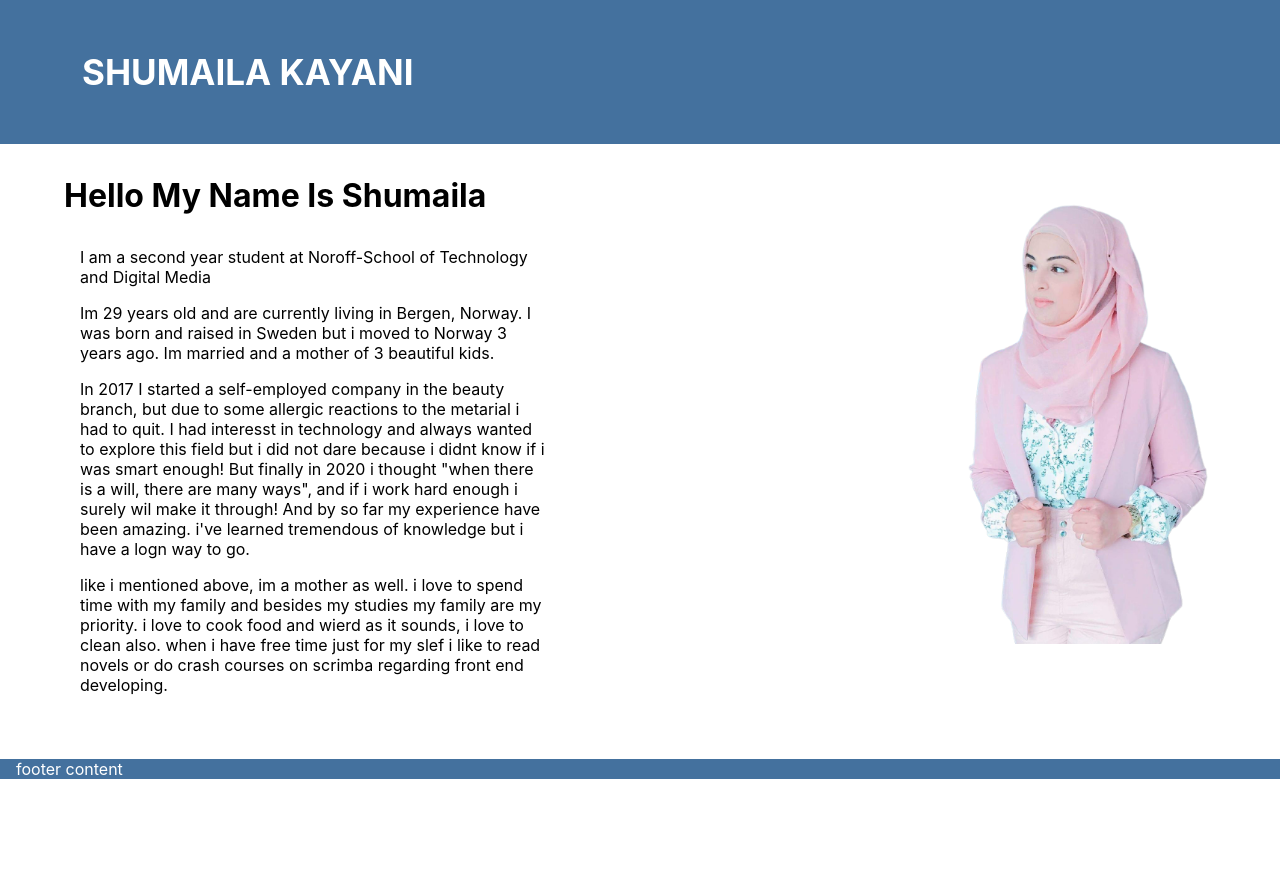
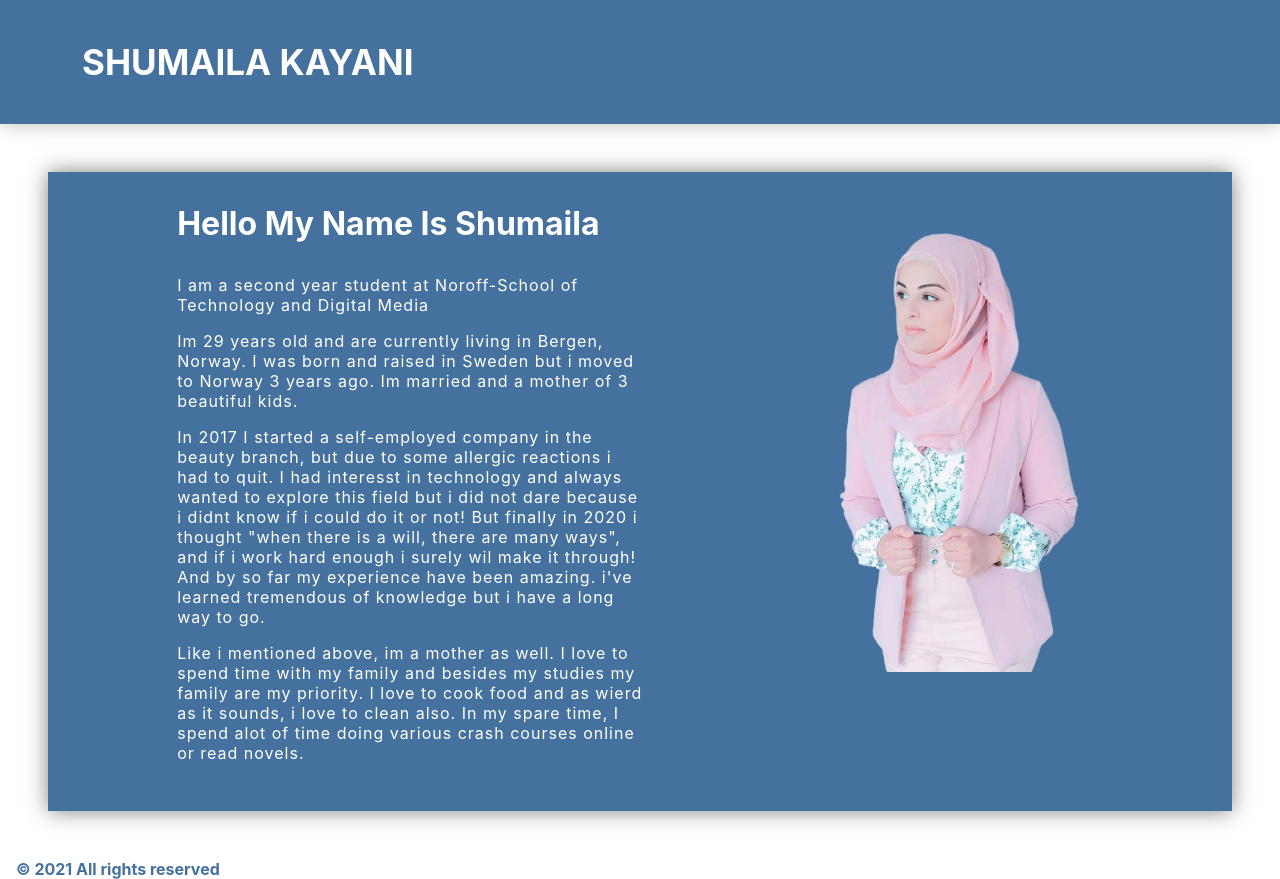
Before and after one commit to Shumailakayani06/profil, a plain HTML site: page index.html in a window 1280 px wide. Before the commit the page ends 800 px from the top, so only its background shows below. Drawn offline with Linux system fonts and the light colour scheme.

Commit message:
added some css to the site

```diff
--- a/index.html
+++ b/index.html
@@ -15,19 +15,20 @@
 </header>
 <div class="home-section">
 <div class="left-div">
-    <h1>Hello My Name Is Shumaila</h1>
+    <h1 class="intro-h1">Hello My Name Is Shumaila</h1>
     <p>I am a second year student at Noroff-School of Technology and Digital Media</p>
     <p>Im 29 years old and are currently living in Bergen, Norway.
         I was born and raised in Sweden but i moved to Norway 3 years ago.
         Im married and a mother of 3 beautiful kids.
     </p>
-    <p> In 2017 I started a self-employed company in the beauty branch, but due to some allergic reactions to the metarial i had to quit.
-        I had interesst in technology and always wanted to explore this field but i did not dare because i didnt know if i was smart enough!
+    <p> In 2017 I started a self-employed company in the beauty branch, but due to some allergic reactions i had to quit.
+        I had interesst in technology and always wanted to explore this field but i did not dare because i didnt know if i could do it or not!
     But finally in 2020 i thought "when there is a will, there are many ways", and if i work hard enough i surely wil make it through!
-And by so far my experience have been amazing. i've learned tremendous of knowledge but i have a logn way to go. </p>
-<p>like i mentioned above, im a mother as well. i love to spend time with my family and besides my studies my family are my priority.
-    i love to cook food and wierd as it sounds, i love to clean also.
-when i have free time just for my slef i like to read novels or do crash courses on scrimba regarding front end developing.  </p>
+And by so far my experience have been amazing. i've learned tremendous of knowledge but i have a long way to go. </p>
+<p>Like i mentioned above, im a mother as well. I love to spend time with my family and besides my studies my family are my priority.
+    I love to cook food and as wierd as it sounds, i love to clean also.
+    In my spare time, I spend alot of time doing various crash courses online or read novels.
+  </p>
 </div>
 
 <div class="right-div">
@@ -36,7 +37,7 @@ when i have free time just for my slef i like to read novels or do crash courses
 </div>
 
 <footer>
-    <p>footer content</p>
+    <span>&copy; 2021 All rights reserved</span>
 </footer>
 
 
--- a/style.css
+++ b/style.css
@@ -9,14 +9,25 @@ body {
   box-sizing: border-box;
   font-family: -apple-system, BlinkMacSystemFont, "Segoe UI", Roboto, Oxygen,
     Ubuntu, Cantarell, "Open Sans", "Helvetica Neue", sans-serif;
+  flex-wrap: wrap;
 }
 
 p {
   margin: 1em;
+  letter-spacing: 1px;
+  font-size: 16px;
+}
+
+.intro-h1 {
+  margin-left: 0.5em;
 }
 
 header {
   background-color: #44719e;
+  box-shadow: 0px 0px 20px rgba(0, 0, 0, 0.25);
+}
+
+.intro-h1 {
 }
 
 .logo-div {
@@ -26,30 +37,34 @@ header {
 label {
   font-size: 35px;
   font-weight: bold;
-  line-height: 80px;
+  line-height: 60px;
   color: white;
   padding: 0 50px;
 }
 
 .right-div img {
-  height: 500px;
+  max-height: 500px;
 }
 
 .home-section {
   display: flex;
   flex-wrap: wrap;
-  justify-content: space-between;
+  justify-content: space-around;
+  background-color: #44719e;
+  margin: 3em;
+  box-shadow: 0px 0px 20px rgba(0, 0, 0, 0.5);
+  color: white;
 }
 
 .left-div {
   display: inline-block;
   max-width: 500px;
-  margin-left: 2em;
+  margin-left: 1em;
   padding: 2em;
 }
 
 .right-div {
-  margin-right: 3em;
+  margin-right: 4em;
 }
 
 .left-div h1 {
@@ -57,6 +72,10 @@ label {
 }
 
 footer {
-  background-color: #44719e;
-  color: white;
+  color: #44719e;
 }
+
+footer span {
+  margin: 1em;
+  font-weight: bold;
+}
```
